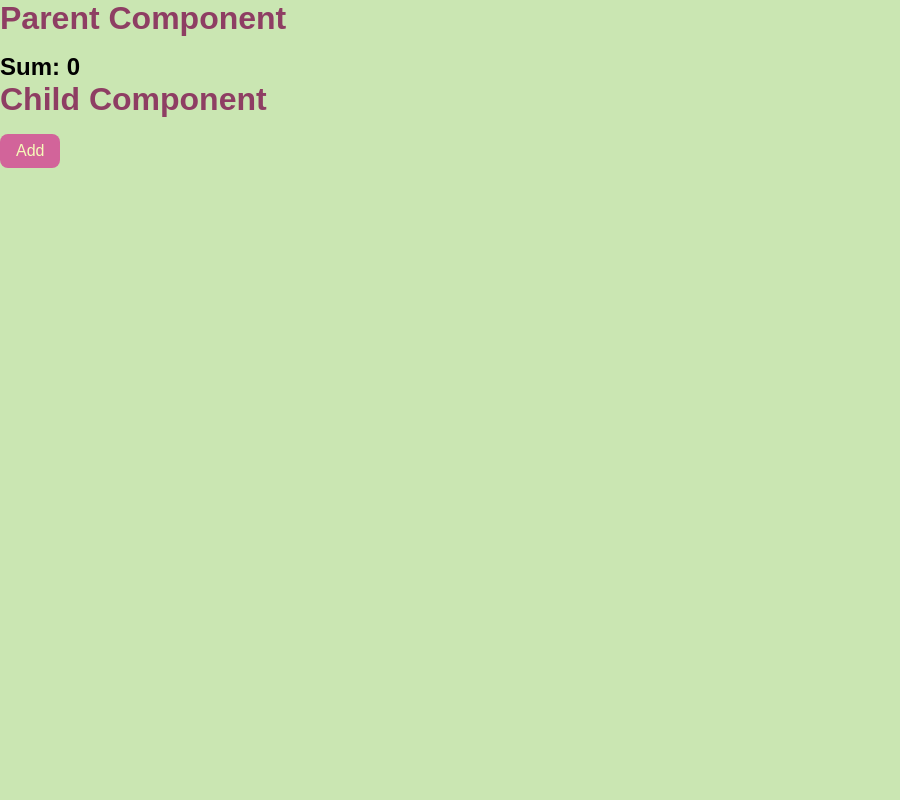
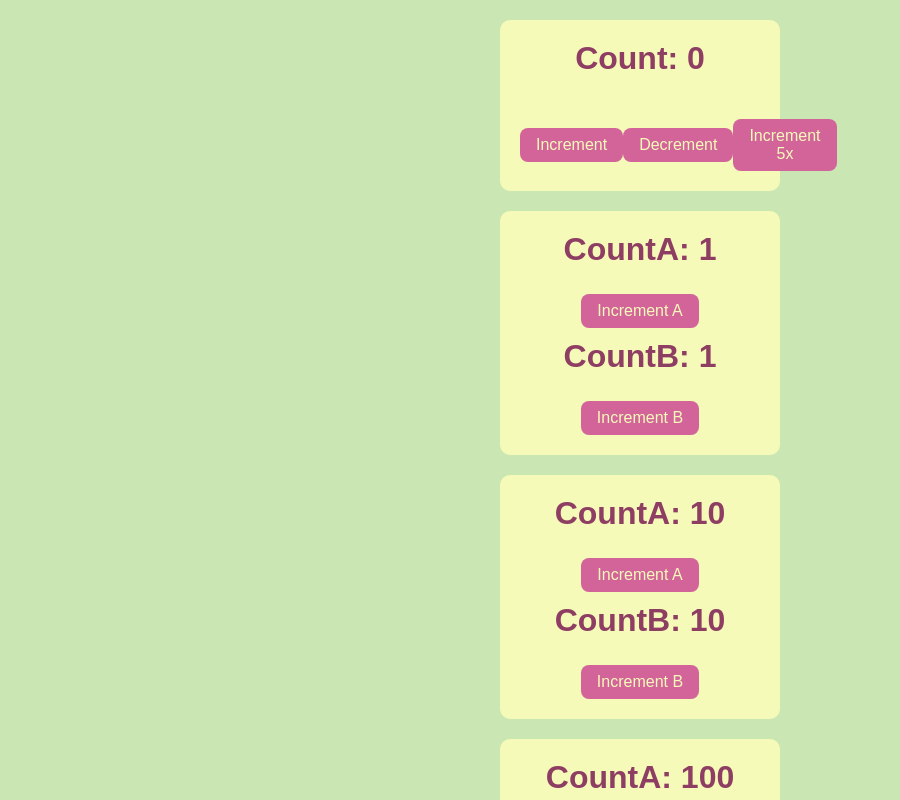
Before and after one commit to fresher2coder/mru-java-fsd, a React (Vite) app in the folder front_end/react/react_basics/: page / in a window 1280 px wide. Shown: the top 800 px of the page, without its empty margins (0-900 px from the left). Built offline with nearby package versions, Linux system fonts and the light colour scheme.

Commit message:
React Basics: state: single and multi counter examples are added

```diff
--- a/front_end/react/react_basics/src/App.jsx
+++ b/front_end/react/react_basics/src/App.jsx
@@ -11,7 +11,6 @@ import UserProfile from "./components/props/UserProfile";
 import Container from "./components/props/Container";
 import Counter from "./components/state/Counter";
 import MultiCounter from "./components/state/MultiCounter";
-import Parent from "./components/props/props_as_method/Parent";
 
 function App() {
   return (
@@ -58,13 +57,10 @@ function App() {
       </Container> */}
 
       {/* state  */}
-      {/* <Counter />
-      <MultiCounter initialValue={0} incrementValue={1} />
+      <Counter />
+      <MultiCounter initialValue={1} incrementValue={1} />
       <MultiCounter initialValue={10} incrementValue={10} />
-      <MultiCounter initialValue={100} incrementValue={100} /> */}
-
-      {/* props as method: Child to Parent  */}
-      <Parent />
+      <MultiCounter initialValue={100} incrementValue={100} />
     </>
   );
 }
--- a/front_end/react/react_basics/src/components/props/props_as_method/Child.jsx
+++ /dev/null
@@ -1,21 +0,0 @@
-import React from "react";
-
-function Child(props) {
-  const { addition } = props;
-  return (
-    <>
-      <h1>Child Component</h1>
-      <div className="btn">
-        <button
-          onClick={() => {
-            addition(10, 20);
-          }}
-        >
-          Add
-        </button>
-      </div>
-    </>
-  );
-}
-
-export default Child;
--- a/front_end/react/react_basics/src/components/props/props_as_method/Parent.jsx
+++ /dev/null
@@ -1,18 +0,0 @@
-import React, { useState } from "react";
-import Child from "./Child";
-
-function Parent() {
-  const [sum, setSum] = useState(0);
-  const add = (a, b) => {
-    setSum(a + b);
-  };
-  return (
-    <>
-      <h1>Parent Component</h1>
-      <h2>Sum: {sum}</h2>
-      <Child addition={add} />
-    </>
-  );
-}
-
-export default Parent;
--- a/front_end/react/react_basics/src/components/state/Counter.jsx
+++ b/front_end/react/react_basics/src/components/state/Counter.jsx
@@ -1,10 +1,10 @@
 import React, { useState } from "react";
 
 function Counter() {
-  let [count, setCount] = useState(0);
+  const [count, setCount] = useState(0);
 
   function increment() {
-    setCount((prevCount) => prevCount + 1);
+    setCount((prevCount) => prevCount + 1); // 6 7 8 9 10
     console.log(count);
   }
 
@@ -14,9 +14,11 @@ function Counter() {
 
   const incrementFive = () => {
     for (let i = 0; i < 5; i++) {
+      //i = 0 1
       increment();
     }
   };
+
   return (
     <>
       <section className="counter">
--- a/front_end/react/react_basics/src/components/state/MultiCounter.jsx
+++ b/front_end/react/react_basics/src/components/state/MultiCounter.jsx
@@ -19,7 +19,6 @@ function MultiCounter(props) {
       countB: prevCount.countB + incrementValue,
     }));
   };
-
   return (
     <>
       <div className="counter">
```
